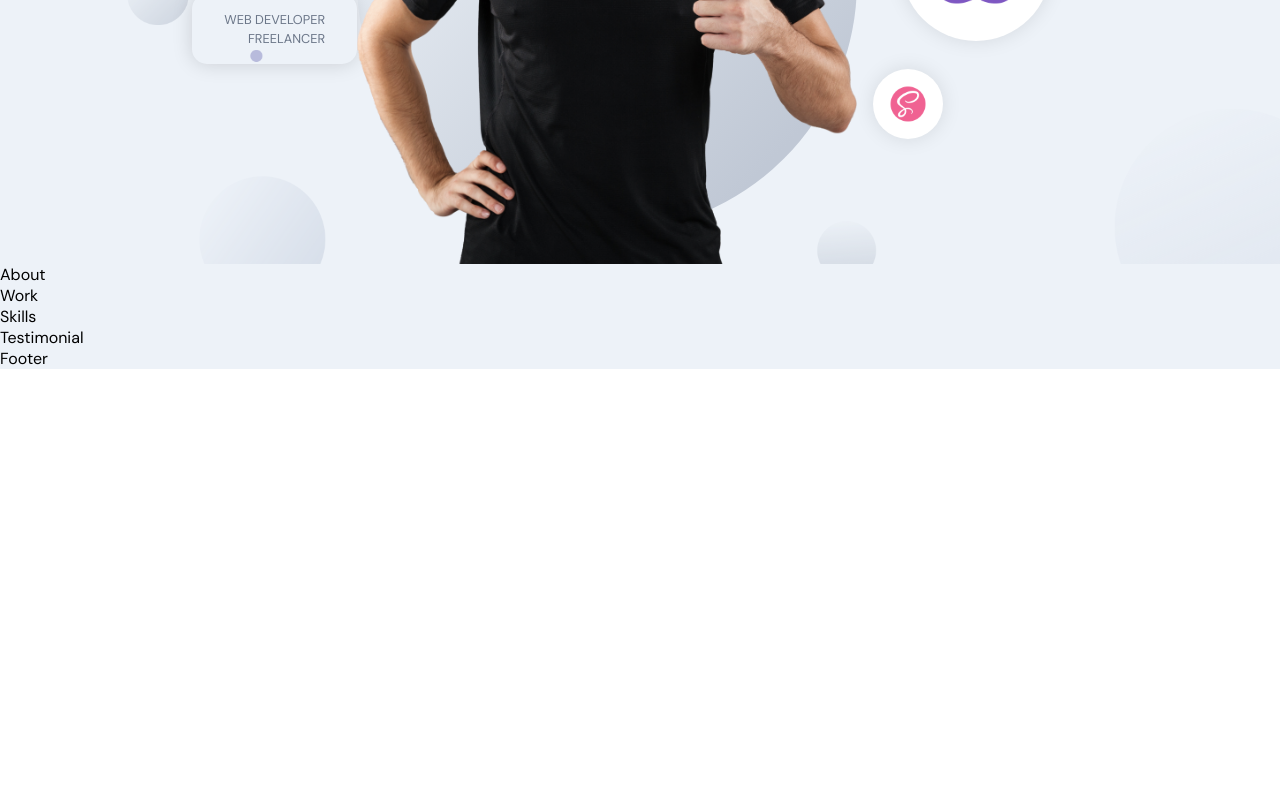
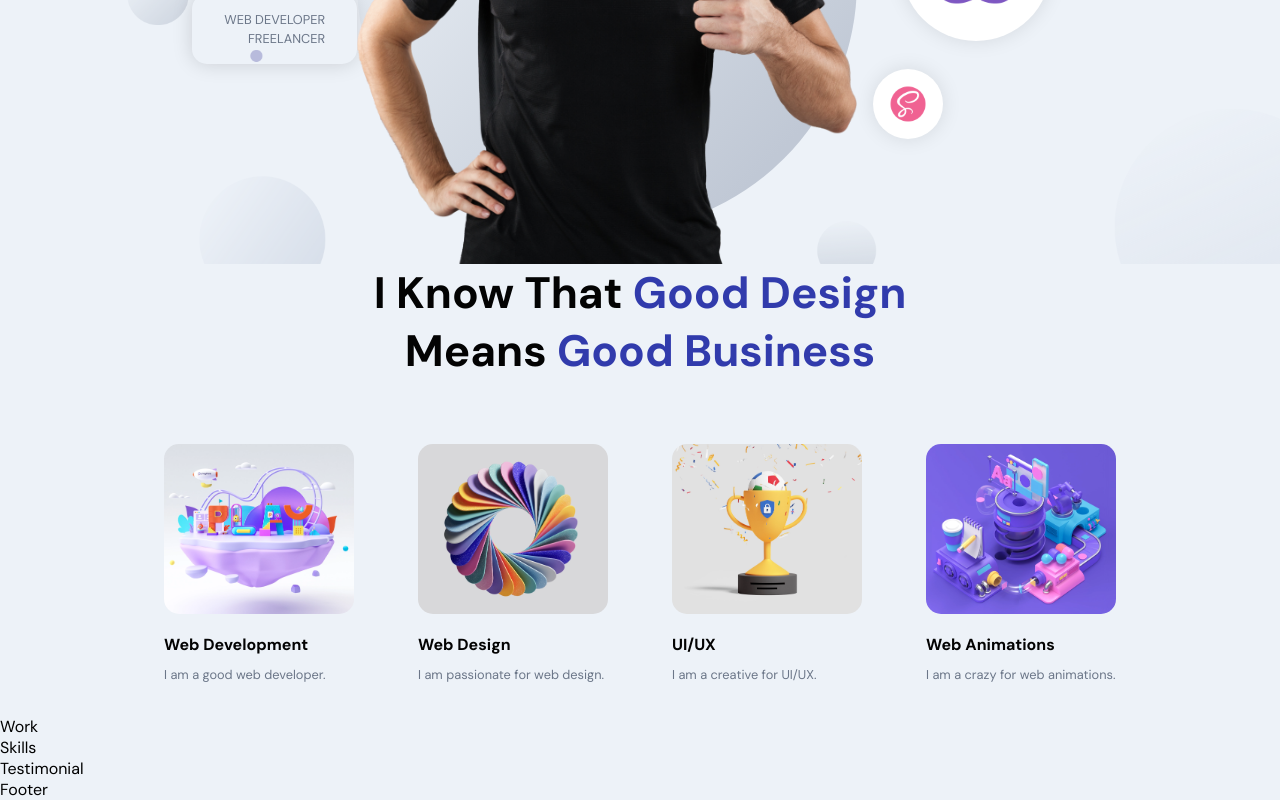
Before and after one commit to Seb-RM/Portfolio-FullStack-Responsive-Sanity, a React (Create React App) app in the folder frontend-react/: page / in a window 1280 px wide. Shown: the part 459-1259 px from the top of the page. Before the commit the page ends 828 px from the top, so only its background shows below. Built offline with nearby package versions, Linux system fonts and the light colour scheme.

Commit message:
configuracion about section

```diff
--- a/frontend-react/src/container/About/About.jsx
+++ b/frontend-react/src/container/About/About.jsx
@@ -1,11 +1,59 @@
-import React from 'react';
+import { useState, useEffect } from "react";
+import { motion } from "framer-motion"
+import {images} from "../../constants"
 
 import "./About.scss";
 
+const abouts = [
+    {
+        title: "Web Development",
+        description: "I am a good web developer.",
+        imgUrl: images.about01,
+    },
+    {
+        title: "Web Design",
+        description: "I am passionate for web design.",
+        imgUrl: images.about02,
+    },
+    {
+        title: "UI/UX",
+        description: "I am a creative for UI/UX.",
+        imgUrl: images.about03,
+    },
+    {
+        title: "Web Animations",
+        description: "I am a crazy for web animations.",
+        imgUrl: images.about04,
+    },
+];
+
 const About = () => {
     return (
-        <div>About</div>
-    )
+        <>
+            <h2 className="head-text">
+                I Know that <span>Good Design</span>
+                <br />means <span>Good Business</span>
+            </h2>
+            <div className="app__profiles">
+                {abouts.map((about, index) => (
+                    <motion.div
+                        whileInView={{ opacity: 1 }}
+                        whileHover={{ scale: 1.1 }}
+                        transition={{ duration: 0.5, type: "tween" }}
+                        className="app__profile-item"
+                        key={about.title + index}>
+                        <img src={about.imgUrl} alt={about.title} />
+                        <h2 className="bold-text" style={{ marginTop: 20 }}>
+                            {about.title}
+                        </h2>
+                        <p className="p-text" style={{ marginTop: 10 }}>
+                            {about.description}
+                        </p>
+                    </motion.div>
+                ))}
+            </div>
+        </>
+    );
 }
 
 export default About
--- a/frontend-react/src/container/About/About.scss
+++ b/frontend-react/src/container/About/About.scss
@@ -0,0 +1,38 @@
+.app__about {
+    flex: 1;
+    width: 100%;
+    flex-direction: column;
+}
+
+.app__profiles {
+    display: flex;
+    justify-content: center;
+    align-items: flex-start;
+    flex-wrap: wrap;
+    margin-top: 2rem;
+}
+
+.app__profile-item {
+    width: 190px;
+    display: flex;
+    justify-content: flex-start;
+    align-items: flex-start;
+    flex-direction: column;
+    margin: 2rem;
+
+    img {
+        width: 100%;
+        height: 170px;
+        border-radius: 15px;
+        object-fit: cover;
+    }
+
+    @media screen and (min-width: 2000px) {
+        width: 370px;
+        margin: 2rem 4rem;
+
+        img {
+            height: 320px;
+        }
+    }
+}
```
